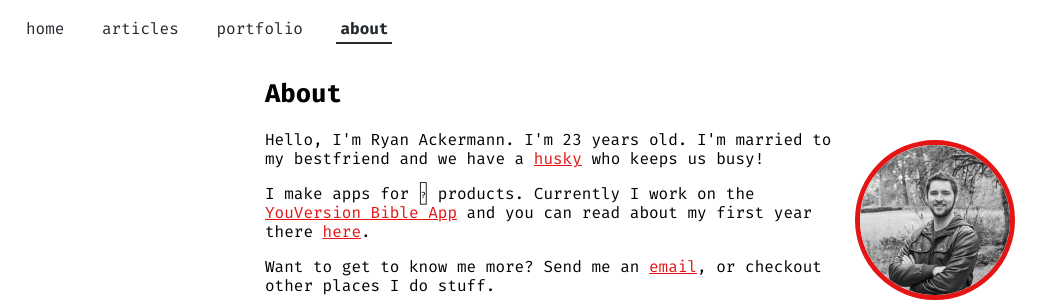
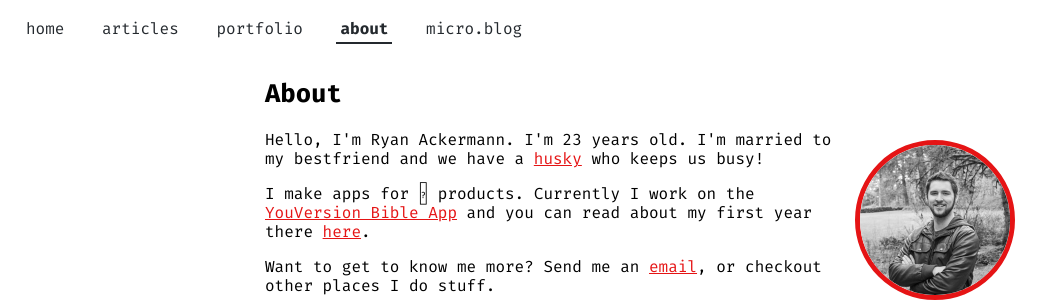
Before and after one commit to naturaln0va/ackermann-io, a Flask app: page /links in a window 1280 px wide. Shown: the part 67-371 px from the top of the page, without its empty margins (0-1051 px from the left). Run offline with Flask 2, Linux system fonts and the light colour scheme; some libraries are stand-ins or nearby versions.

Commit message:
added a micro.blog link to the site header

```diff
--- a/app/templates/base.html
+++ b/app/templates/base.html
@@ -62,6 +62,7 @@
 					{% else %}
 						<li><a href="{{ url_for('about') }}">about</a></li>
 					{% endif %}
+					<li><a href="https://micro.blog/naturaln0va" rel="me" target="_blank">micro.blog</a></li>
 
 					{% if auth %}
 						{% if current == 'new_post' %}
```
